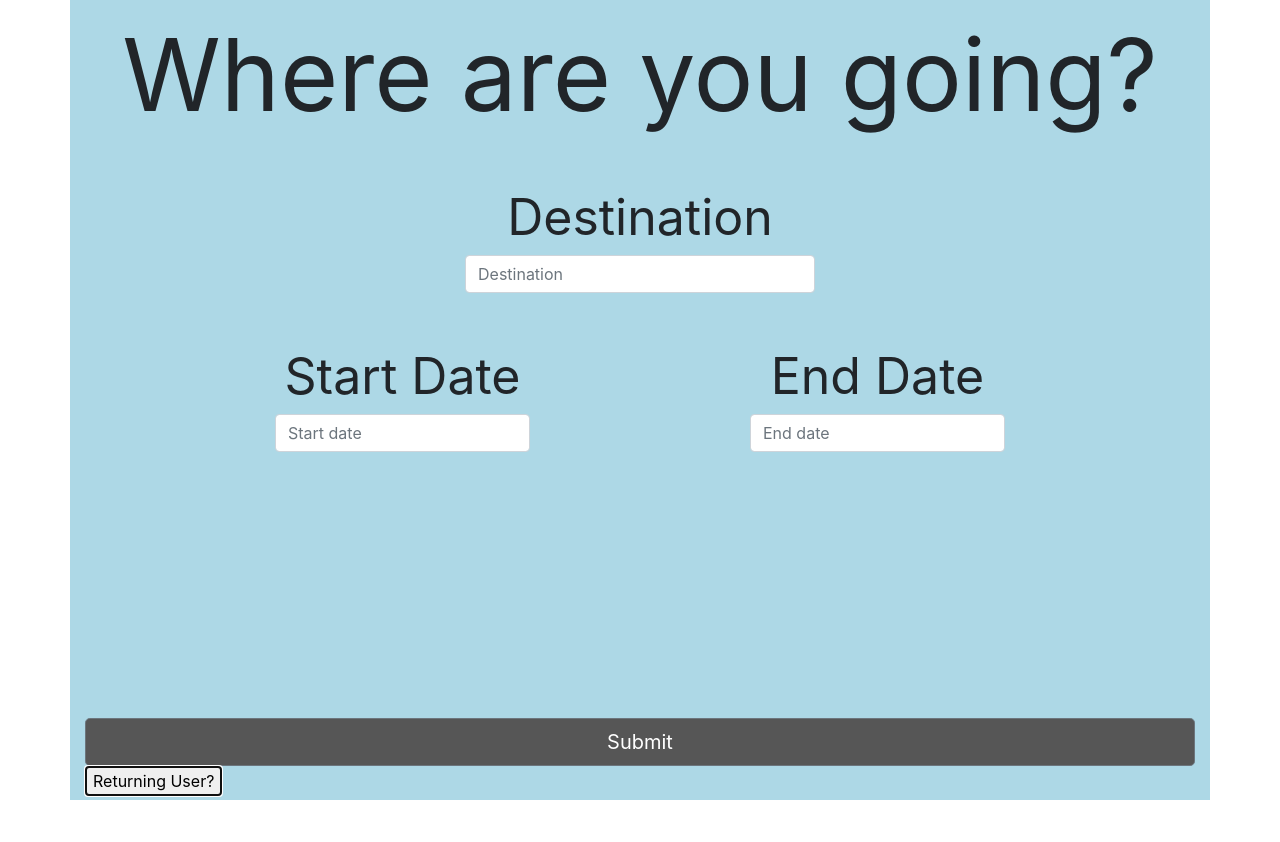
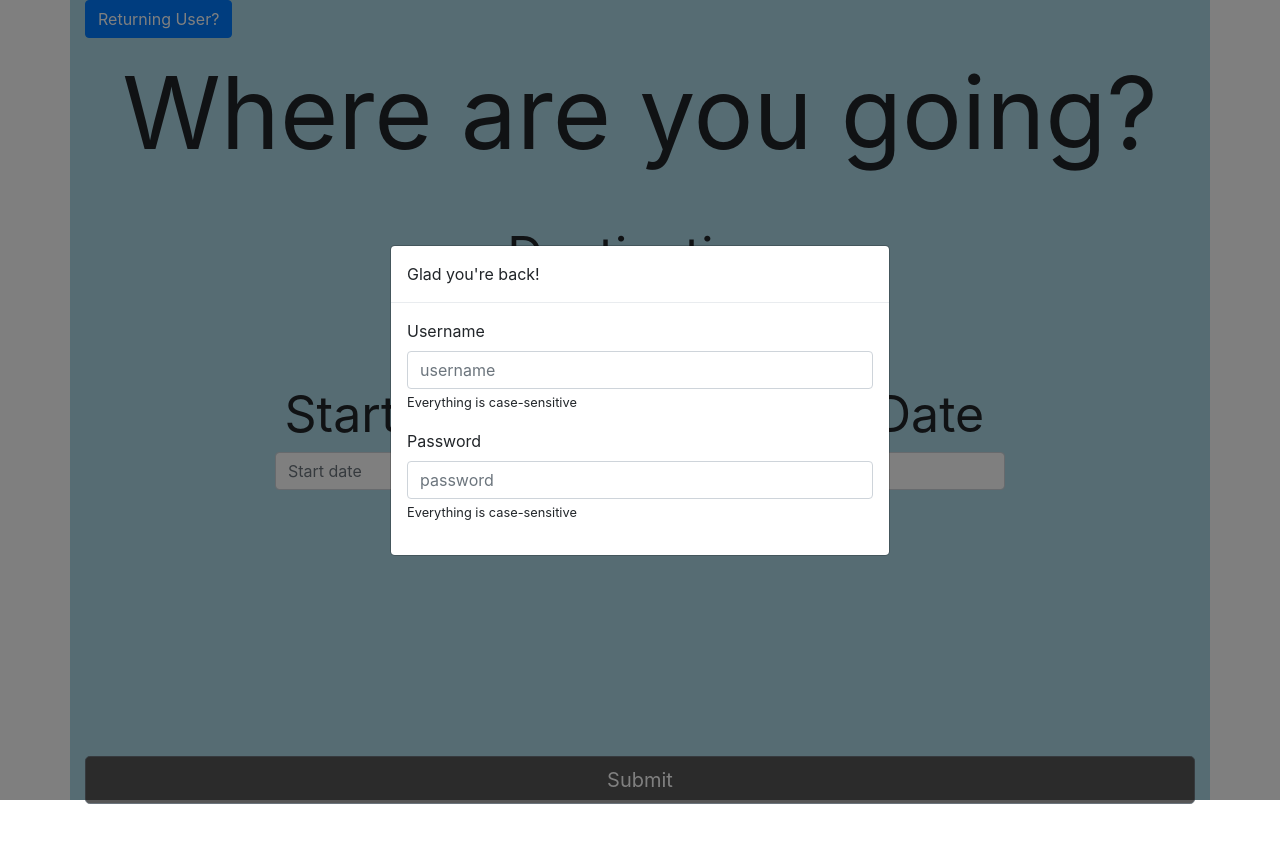
Before and after one commit to majorazero/Itenerary, a plain HTML site: page index.html in a window 1280 px wide. Both pictures are taken after a click on the button "Returning User?". Drawn offline with nearby package versions, Linux system fonts and the light colour scheme; some packages are replaced by stand-ins of ours; no server answers.

Commit message:
added returning user modal

```diff
--- a/index.html
+++ b/index.html
@@ -9,8 +9,39 @@
   <link rel="stylesheet" href="assets/css/style.css">
 </head>
 <body>
+  <!-- modal -->
+  <div class="modal fade" id="loadPrompt" tabindex="-1" role="dialog" aria-labelledby="exampleModalLabel" aria-hidden="true">
+    <div class="modal-dialog modal-dialog-centered"role="document">
+      <div class="modal-content">
+        <div class="modal-header">
+          Glad you're back!
+        </div>
+        <div class="modal-body">
+          <form>
+            <div class="form-group">
+              <label for="userName">Username</label>
+              <input type="text" class="form-control" id="userNameInput" placeholder="username">
+              <small>Everything is case-sensitive</small>
+            </div>
+            <div class="form-group">
+              <label for="password">Password</label>
+              <input type="password" class="form-control" id="passInput" placeholder="password">
+              <small>Everything is case-sensitive</small>
+            </div>
+          </form>
+        </div>
+      </div>
+    </div>
+  </div>
   <!-- CONTAINER ONE -->
   <div class="container" id="containerOne">
+    <!-- test save button -->
+    <div class="row">
+      <div class="col-md-12">
+        <button class="btn btn-primary" data-toggle="modal" data-target="#loadPrompt">Returning User?</button>
+      </div>
+    </div>
+
     <div class="row">
         <div class="col-md-12" id="title">Where are you going?</div>
     </div>
@@ -61,14 +92,6 @@ the user will type the start date and this will connect with the flights API and
         </div>
 <!-- Submit button sends the user to the next page, where the flights will be shown. this has a "submitbtn" ID -->
     </div>
-
-    <!-- test save button -->
-    <div class="row">
-      <div class="col-md-12">
-        <button>Returning User?</button>
-      </div>
-    </div>
-
 </div>
 
 <!-- CONTAINER TWO -->
@@ -161,11 +184,13 @@ the user will type the start date and this will connect with the flights API and
     </div>
 </div>
 
+
 <script src="https://www.gstatic.com/firebasejs/5.4.2/firebase.js"></script>
 <script
   src="https://code.jquery.com/jquery-3.3.1.js"
   integrity="sha256-2Kok7MbOyxpgUVvAk/HJ2jigOSYS2auK4Pfzbm7uH60="
   crossorigin="anonymous"></script>
+<script src="https://stackpath.bootstrapcdn.com/bootstrap/4.1.3/js/bootstrap.min.js" integrity="sha384-ChfqqxuZUCnJSK3+MXmPNIyE6ZbWh2IMqE241rYiqJxyMiZ6OW/JmZQ5stwEULTy" crossorigin="anonymous"></script>
 <script src="assets/javascript/globalVar.js"></script>
 <script src="https://maps.googleapis.com/maps/api/js?key=AIzaSyAF1UgxUH_4QsFZUkqJI3_ks0LfHDBvY8o&callback=initMap"
    async defer></script>
```
